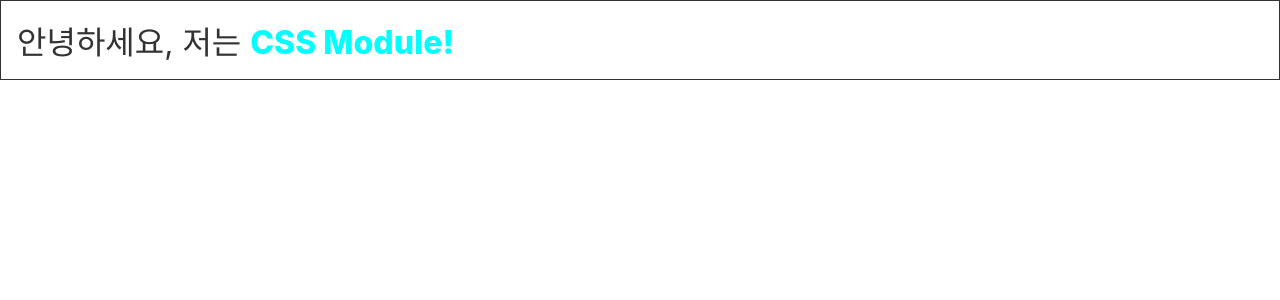
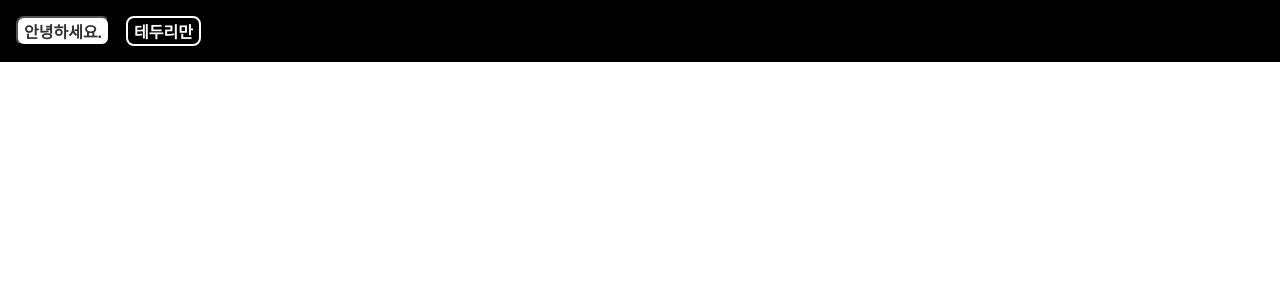
Before and after one commit to dohy-9443/React-study, a React app in the folder styling-react/: page / in a window 1280 px wide. Shown: the top 300 px of the page. Built offline with nearby package versions, Linux system fonts and the light colour scheme.

Commit message:
styled-components App 렌더링

```diff
--- a/styling-react/src/App.js
+++ b/styling-react/src/App.js
@@ -1,11 +1,11 @@
 import React, { Component } from "react";
-import CSSModule from "./CSSModule";
+import StyledComponent from "./StyledComponent";
 
 class App extends Component {
   render() {
     return (
       <div>
-        <CSSModule />
+        <StyledComponent />
       </div>
     );
   }
```
